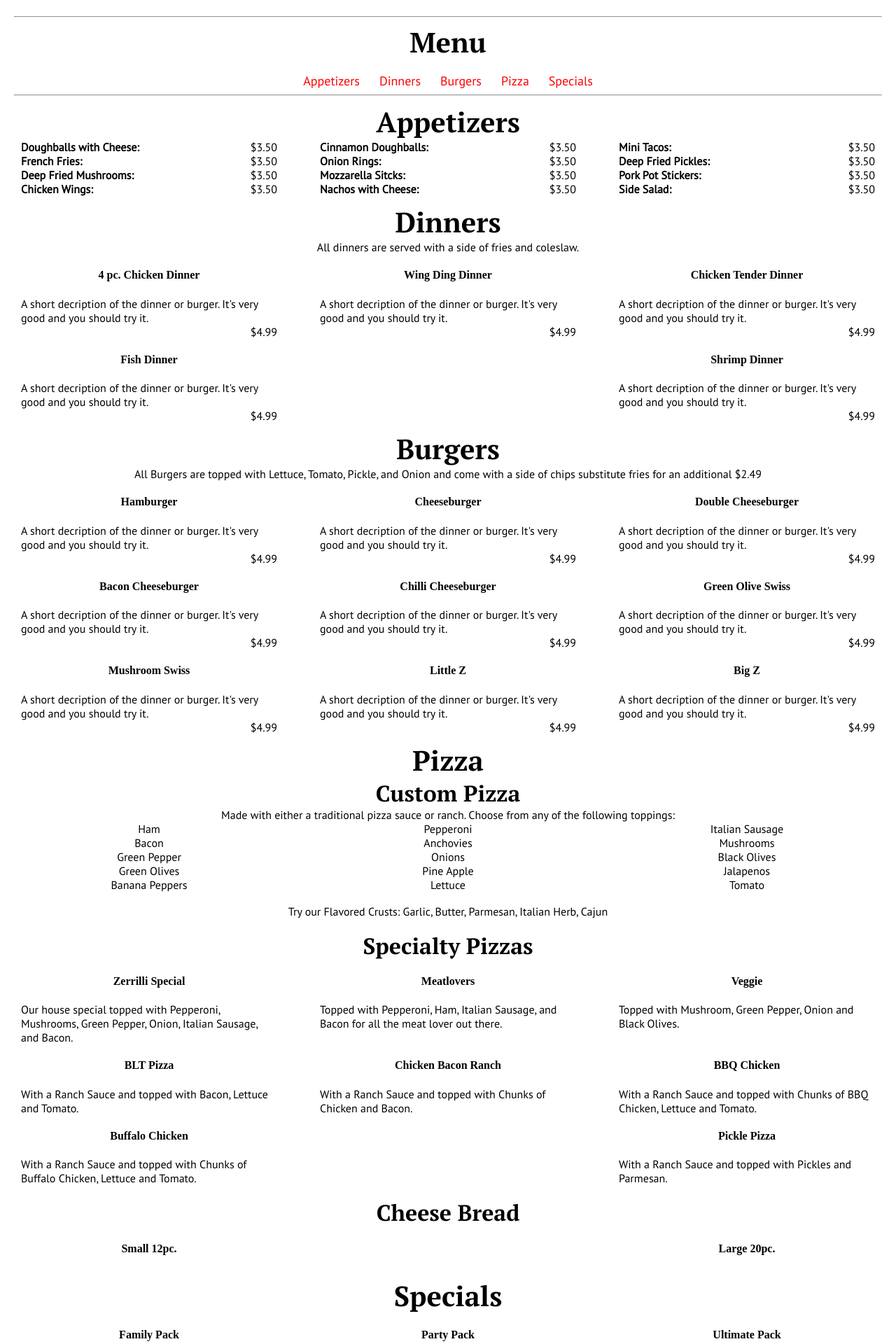
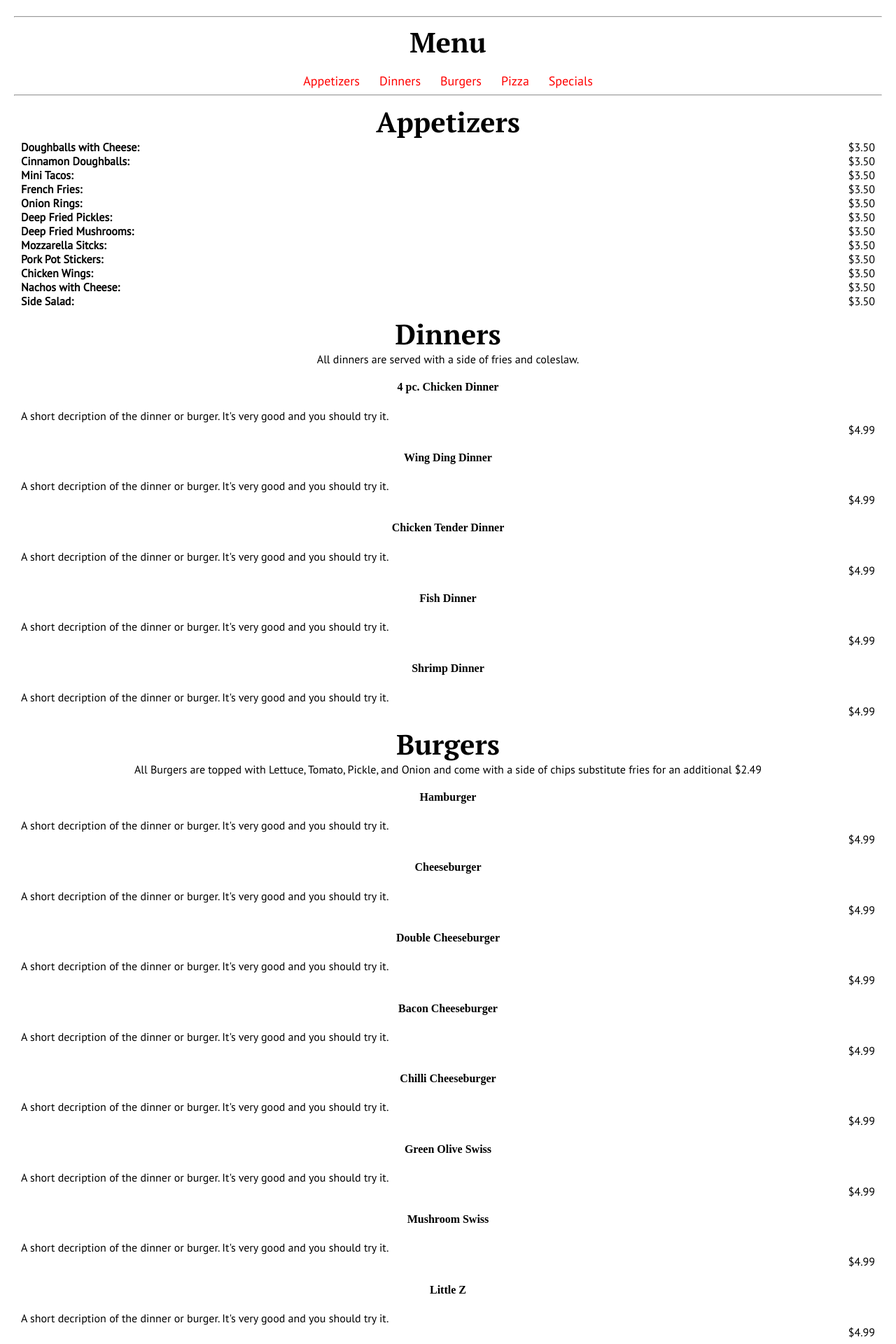
Before and after one commit to rjcarney/rjcarney.github.io, a PHP site: page /Applegate/menu.html in a window 1280 px wide. Shown: the part 160-2080 px from the top of the page at 70% size. Run offline with PHP 8.4, Linux system fonts and the light colour scheme; some libraries are stand-ins or nearby versions.

Commit message:
tai rework 6

```diff
--- a/Applegate/css/master.css
+++ b/Applegate/css/master.css
@@ -77,6 +77,7 @@ footer {
   border-top: 1px solid grey;
   flex-wrap: wrap;
   justify-content: space-between;
+  text-align: center;
 }
 footer nav {
   width: 100%;
@@ -95,17 +96,3 @@ footer a:hover {
   height: 300px;
   width: 100%;
 }
-@media only screen and (min-width: 880px) {
-  footer {
-    text-align: center;
-  }
-  footer nav {
-    width: 20%;
-  }
-  #business_info {
-    width: 20%;
-  }
-  #map {
-    width: 50%;
-  }
-}
--- a/Applegate/css/menu.css
+++ b/Applegate/css/menu.css
@@ -7,10 +7,7 @@ main h2, main h3, main h4 {
   justify-content: space-between;
 }
 .card {
-  width: 30%;
-}
-.topping{
-  list-style: none;
+  width: 100%;
 }
 
 span p {
@@ -22,14 +19,3 @@ span p {
 .price{
   float: right;
 }
-
-@media only screen and (min-width: 520px) and (max-width: 799px) {
-  .card {
-    width: 48%;
-  }
-}
-@media only screen and (max-width: 519px) {
-  .card {
-    width: 100%;
-  }
-}
--- a/Applegate/menu.html
+++ b/Applegate/menu.html
@@ -36,80 +36,80 @@
       <hr>
       <section id="Appetizers">
         <h2>Appetizers</h2>
-        <ul class="row">
-          <li class="card">
+        <div class="row">
+          <div class="card">
             <span>
               <p class="app_item"><b>Doughballs with Cheese:</b></p>
               <p class="price">$3.50</p>
             </span>
-          </li>
-          <li class="card">
+          </div>
+          <div class="card">
             <span>
               <p class="app_item"><b>Cinnamon Doughballs:</b></p>
               <p class="price">$3.50</p>
             </span>
-          </li>
-          <li class="card">
+          </div>
+          <div class="card">
             <span>
               <p class="app_item"><b>Mini Tacos:</b></p>
               <p class="price">$3.50</p>
             </span>
-          </li>
-          <li class="card">
+          </div>
+          <div class="card">
             <span>
               <p class="app_item"><b>French Fries:</b></p>
               <p class="price">$3.50</p>
             </span>
-          </li>
-          <li class="card">
+          </div>
+          <div class="card">
             <span>
               <p class="app_item"><b>Onion Rings:</b></p>
               <p class="price">$3.50</p>
             </span>
-          </li>
-          <li class="card">
+          </div>
+          <div class="card">
             <span>
               <p class="app_item"><b>Deep Fried Pickles:</b></p>
               <p class="price">$3.50</p>
             </span>
-          </li>
-          <li class="card">
+          </div>
+          <div class="card">
             <span>
               <p class="app_item"><b>Deep Fried Mushrooms:</b></p>
               <p class="price">$3.50</p>
             </span>
-          </li>
-          <li class="card">
+          </div>
+          <div class="card">
             <span>
               <p class="app_item"><b>Mozzarella Sitcks:</b></p>
               <p class="price">$3.50</p>
             </span>
-          </li>
-          <li class="card">
+          </div>
+          <div class="card">
             <span>
               <p class="app_item"><b>Pork Pot Stickers:</b></p>
               <p class="price">$3.50</p>
             </span>
-          </li>
-          <li class="card">
+          </div>
+          <div class="card">
             <span>
               <p class="app_item"><b>Chicken Wings:</b></p>
               <p class="price">$3.50</p>
             </span>
-          </li>
-          <li class="card">
+          </div>
+          <div class="card">
             <span>
               <p class="app_item"><b>Nachos with Cheese:</b></p>
               <p class="price">$3.50</p>
             </span>
-          </li>
-          <li class="card">
+          </div>
+          <div class="card">
             <span>
               <p class="app_item"><b>Side Salad:</b></p>
               <p class="price">$3.50</p>
             </span>
-          </li>
-        </ul>
+          </div>
+        </div>
       </section>
 
       <section id="Dinners">
@@ -252,23 +252,23 @@
           Made with either a traditional pizza sauce or ranch. Choose from any
           of the following toppings:
         </p>
-        <ul class="row">
-          <li class="card center">Ham</li>
-          <li class="card center">Pepperoni</li>
-          <li class="card center">Italian Sausage</li>
-          <li class="card center">Bacon</li>
-          <li class="card center">Anchovies</li>
-          <li class="card center">Mushrooms</li>
-          <li class="card center">Green Pepper</li>
-          <li class="card center">Onions</li>
-          <li class="card center">Black Olives</li>
-          <li class="card center">Green Olives</li>
-          <li class="card center">Pine Apple</li>
-          <li class="card center">Jalapenos</li>
-          <li class="card center">Banana Peppers</li>
-          <li class="card center">Lettuce</li>
-          <li class="card center">Tomato</li>
-        </ul>
+        <div class="row">
+          <div class="card center">Ham</div>
+          <div class="card center">Pepperoni</div>
+          <div class="card center">Italian Sausage</div>
+          <div class="card center">Bacon</div>
+          <div class="card center">Anchovies</div>
+          <div class="card center">Mushrooms</div>
+          <div class="card center">Green Pepper</div>
+          <div class="card center">Onions</div>
+          <div class="card center">Black Olives</div>
+          <div class="card center">Green Olives</div>
+          <div class="card center">Pine Apple</div>
+          <div class="card center">Jalapenos</div>
+          <div class="card center">Banana Peppers</div>
+          <div class="card center">Lettuce</div>
+          <div class="card center">Tomato</div>
+        </div>
         <br>
         <p class="center">Try our Flavored Crusts: Garlic, Butter, Parmesan, Italian Herb, Cajun</p>
         <br>
```
Also changed, not shown: Applegate/css/home.css (+4 -22 lines).
